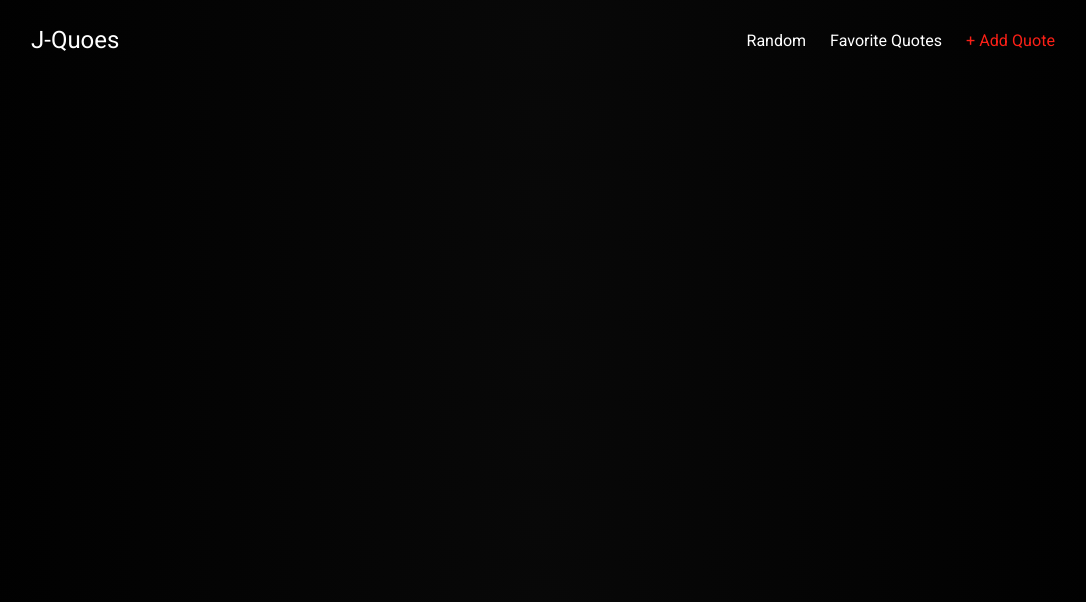
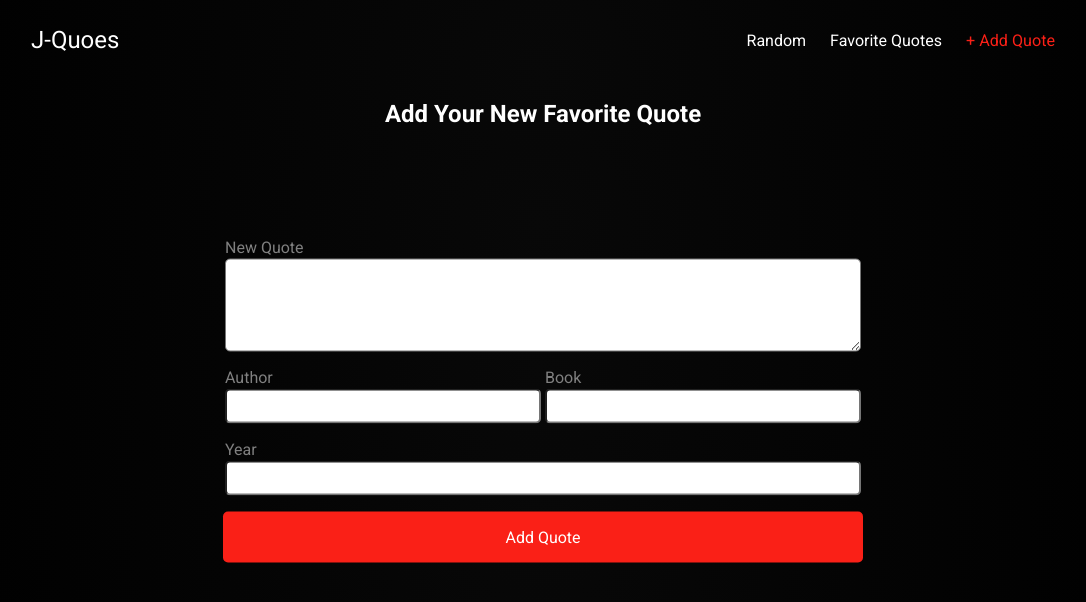
Before and after one commit to DevJhom/quotes-app, a React (Create React App) app: page /add-quote in a window 1280 px wide. Shown: the top 602 px of the page, without its empty margins (97-1183 px from the left). Built offline with nearby package versions, Linux system fonts and the light colour scheme.

Commit message:
create add quote page and its related components

```diff
--- a/src/App.js
+++ b/src/App.js
@@ -4,16 +4,20 @@ import { Route, Switch } from "react-router-dom";
 import Layout from "./components/UI/Layout";
 import Landing from "./pages/Landing";
 import FavoriteQuotes from "./pages/FavoriteQuotes";
+import AddQuotes from "./pages/AddQuotes";
 
 function App() {
   return (
     <Layout>
       <Switch>
         <Route path="/" exact>
-          <Landing/>
+          <Landing />
         </Route>
         <Route path="/fav-quotes">
-          <FavoriteQuotes/>
+          <FavoriteQuotes />
+        </Route>
+        <Route path="/add-quote">
+          <AddQuotes />
         </Route>
       </Switch>
     </Layout>
--- /dev/null
+++ b/src/components/UI/ButtonSubmit.js
@@ -0,0 +1,15 @@
+import classes from './ButtonSubmit.module.css';
+
+const ButtonSubmit = (props) => {
+    return (
+        <button
+          className={classes.btn}
+          type="submit"
+          onClick={props.onClick}
+        >
+          {props.text}
+        </button>
+      );
+};
+
+export default ButtonSubmit;
--- /dev/null
+++ b/src/components/UI/ButtonSubmit.module.css
@@ -0,0 +1,13 @@
+.btn {
+    color: #fff;
+    font-family: inherit;
+    font-size: 1rem;
+    padding: 1rem 2.5rem;
+    border: 0;
+    border-radius: 5px;
+    background-color: #FA2017;
+}
+
+.btn:hover {
+    cursor: pointer;
+}
--- /dev/null
+++ b/src/components/quotes/AddNewQuote.js
@@ -0,0 +1,39 @@
+import { Fragment } from "react";
+
+import ButtonSubmit from "../UI/ButtonSubmit";
+import classes from "./AddNewQuote.module.css";
+
+const AddNewQuote = (props) => {
+  const submitHandler = (e) => {
+    e.preventDefault();
+  };
+
+  return (
+    <Fragment>
+      <h2>Add Your New Favorite Quote</h2>
+      <form className={classes.form} onSubmit={submitHandler}>
+        <div className={classes.column}>
+          <label htmlFor="quote">New Quote</label>
+          <textarea id="quote" rows="5"></textarea>
+        </div>
+        <div className={classes.row}>
+          <div className={classes.column}>
+            <label htmlFor="author">Author</label>
+            <input id="author" type="text" />
+          </div>
+          <div className={classes.column}>
+            <label htmlFor="book">Book</label>
+            <input id="book" type="text" />
+          </div>
+        </div>
+        <div className={classes.column}>
+          <label htmlFor="year">Year</label>
+          <input id="year" type="number" />
+        </div>
+        <ButtonSubmit text="Add Quote"/>
+      </form>
+    </Fragment>
+  );
+};
+
+export default AddNewQuote;
--- /dev/null
+++ b/src/components/quotes/AddNewQuote.module.css
@@ -0,0 +1,42 @@
+h2 {
+  text-align: center;
+}
+
+.form {
+  position: absolute;
+  left: 50%;
+  top: 50%;
+  transform: translate(-50%, -50%);
+  display: flex;
+  flex-direction: column;
+  width: 50%;
+}
+
+.form input,
+textarea {
+  padding: 0.5rem;
+  border-radius: 5px;
+  margin-bottom: 1rem;
+}
+
+.form label {
+  margin-bottom: 2px;
+  color: gray;
+}
+
+.form input:focus,
+textarea:focus {
+  outline-color: #fa2017;
+}
+
+.row {
+  display: flex;
+  min-height: 3rem;
+}
+
+.column {
+  display: flex;
+  flex: 1;
+  flex-direction: column;
+  margin: 0 2px;
+}
--- /dev/null
+++ b/src/pages/AddQuotes.js
@@ -0,0 +1,9 @@
+import AddNewQuote from '../components/Quotes/AddNewQuote';
+
+const AddQuotes = () => {
+    return(
+        <AddNewQuote/>
+    );
+}
+
+export default AddQuotes;
```
